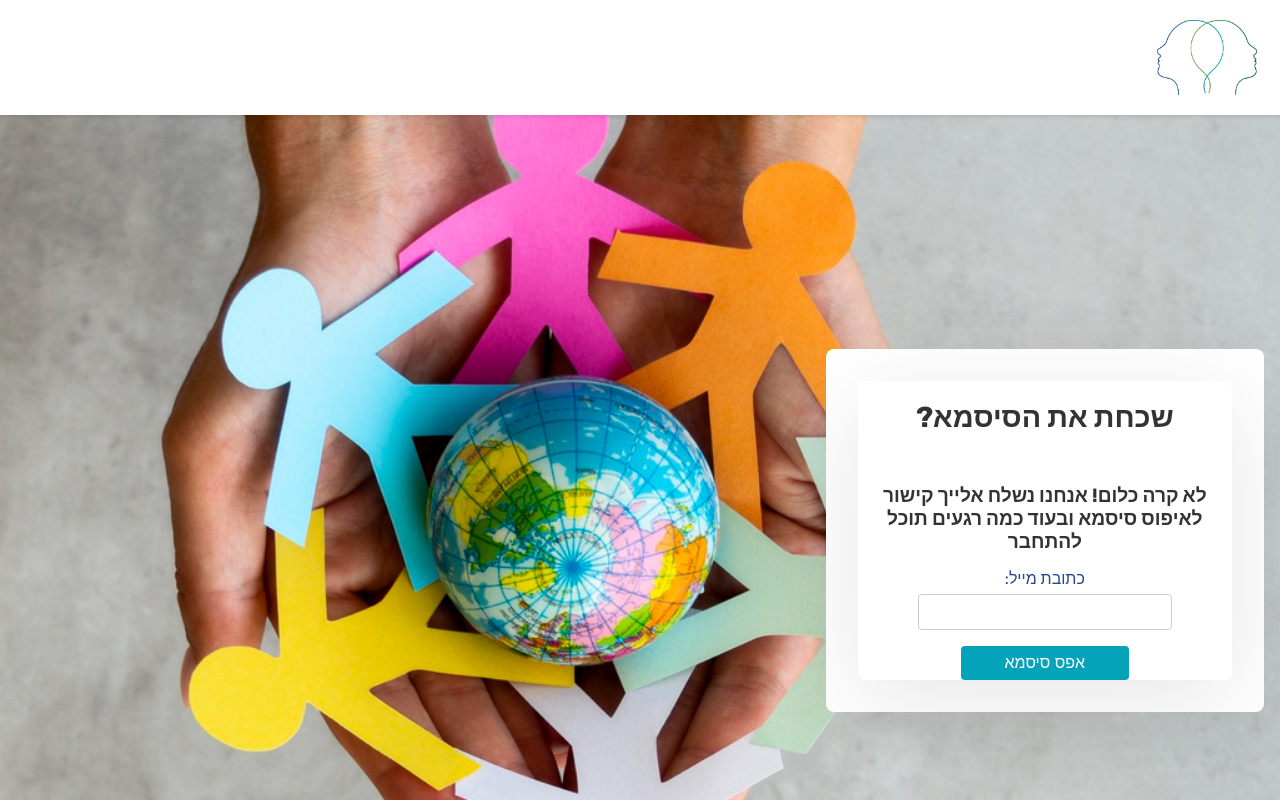
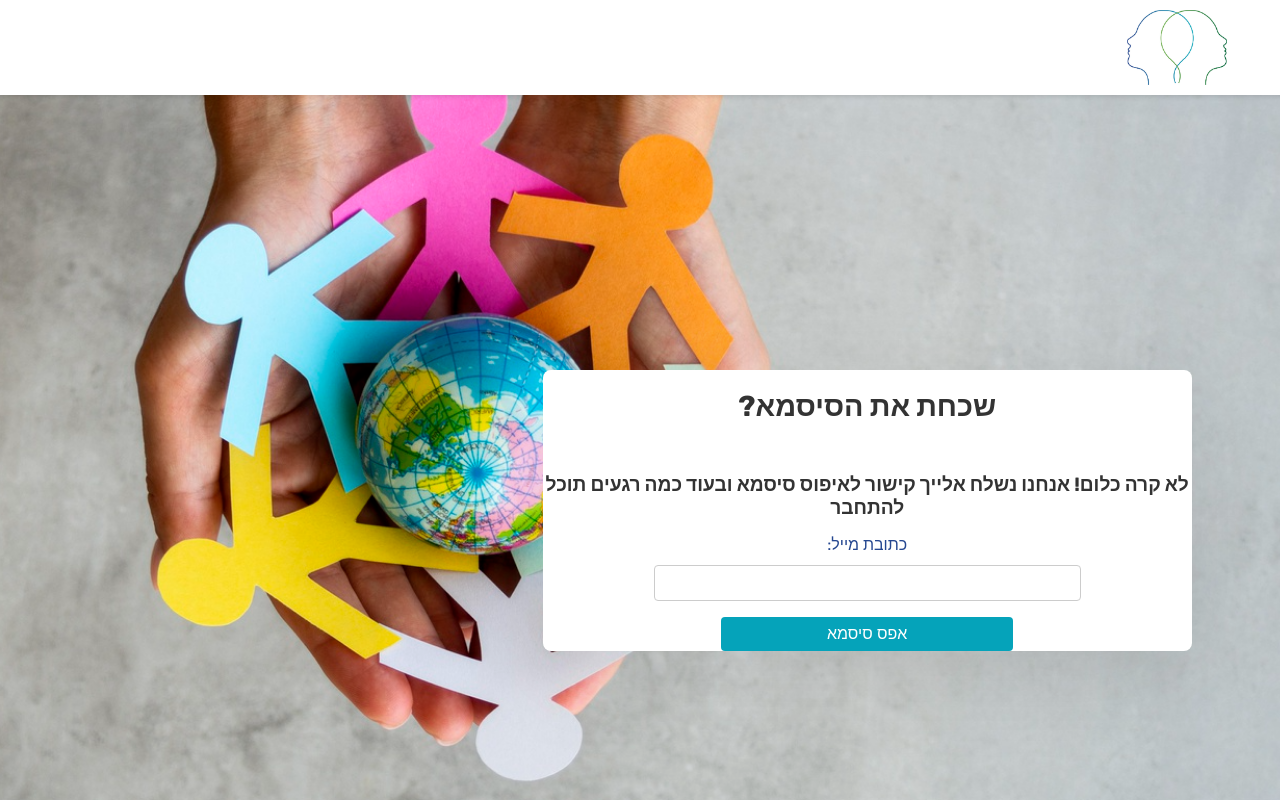
Before and after one commit to TzlilMa/Or-community-association, a React (Create React App) app in the folder my-app/: page /resetPassword in a window 1280 px wide. Shown: the top 800 px of the page. Built offline with nearby package versions, Linux system fonts and the light colour scheme; no server answers.

Commit message:
fix style

```diff
--- a/my-app/src/styles/Header.css
+++ b/my-app/src/styles/Header.css
@@ -6,7 +6,7 @@ header {
   display: flex;
   justify-content: space-between;
   align-items: center;
-  padding: 20px 40px; /* Add padding to the header */
+  padding: 10px; /* Add padding to the header */
   flex-direction: row-reverse;
 }
 
@@ -16,7 +16,7 @@ header {
   padding-right: 3%;
 }
 
-.left-section{
+.left-section {
   display: flex;
   flex-direction: row-reverse;
   align-items: center;
@@ -63,7 +63,7 @@ header {
   border: 2px solid #ffffff; /* Add border */
   cursor: pointer;
   font-size: 20px;
-  font-family: 'Rubik';
+  font-family: "Rubik";
   padding: 8px 16px; /* Add padding for better spacing */
   margin-bottom: 10px; /* Add margin between buttons */
   margin-left: 10px; /* Add margin between buttons */
@@ -77,8 +77,12 @@ header {
 }
 
 .nav-btn:hover {
-  background: linear-gradient(90deg, #0267c0 0%, #034b9c 100%); /* Gradient background color on hover */
-  color:white; /* Change text color on hover */
+  background: linear-gradient(
+    90deg,
+    #0267c0 0%,
+    #034b9c 100%
+  ); /* Gradient background color on hover */
+  color: white; /* Change text color on hover */
   border-radius: 20px;
 }
 
--- a/my-app/src/styles/loginPage.css
+++ b/my-app/src/styles/loginPage.css
@@ -5,9 +5,9 @@
   align-items: center; /* Center vertically */
   min-height: 100vh; /* Full viewport height */
   background: url("../assets/login_backround_cut.png") no-repeat; /* Set background image */
-  background-size: 120%; /* Adjust the percentage to zoom out more */
+  background-size: cover; /* Ensure background covers entire container */
   background-position: left center; /* Keep the image on the left */
-  padding-right: 10%; /* Space from the right edge for the form */
+  padding-right: 50px; /* Fixed padding from the right edge */
   box-sizing: border-box; /* Include padding in the width/height */
 }
 
--- a/my-app/src/styles/registrationForm.css
+++ b/my-app/src/styles/registrationForm.css
@@ -1,23 +1,29 @@
+body,
+html {
+  margin: 0;
+  padding: 0;
+  width: 100%;
+  height: 100%;
+}
+
+.registration-page {
+  position: relative;
+  display: flex;
+  justify-content: flex-end;
+  align-items: center;
+  width: 100%;
+  height: 100vh;
+}
+
 .gradient-background {
   position: absolute;
   top: 0;
   left: 0;
   width: 100%;
-  height: 120%;
-  background: url("../assets/login_backround_cut.png") no-repeat left center; /* Set background image */
+  height: 100%;
+  background: url("../assets/login_backround_cut.png") no-repeat center center; /* Center the image */
   background-size: cover; /* Cover the entire screen */
   z-index: -1; /* Ensure it's behind the form */
-  display: flex;
-  justify-content: flex-end; /* Align the form to the right */
-  align-items: center; /* Center vertically */
-}
-
-.registration-page {
-  display: flex;
-  justify-content: flex-end;
-  align-items: center;
-  width: 100%;
-  height: 100vh;
 }
 
 .registration-container {
@@ -26,9 +32,10 @@
   border-radius: 8px;
   box-shadow: 0 20px 100px rgba(0, 0, 0, 0.1);
   max-width: 30%;
-  width: 100%;
+  width: 25%;
+  height: 80%;
+  margin-right: 2rem; /* Add margin to move the form slightly left */
   z-index: 1; /* Ensure it's above the gradient */
-  margin-left: 5%; /* Increase the space from the right edge for the form */
 }
 
 .registration-container h2 {
--- a/my-app/src/styles/resetPwdPage.css
+++ b/my-app/src/styles/resetPwdPage.css
@@ -3,8 +3,8 @@
   top: 0;
   left: 0;
   width: 100%;
-  height: 120%;
-  background: url("../assets/login_backround_cut.png") no-repeat left center; /* Set background image */
+  height: 100%; /* Set height to 100% to cover the entire viewport */
+  background: url("../assets/login_backround_cut.png") no-repeat; /* Set background image */
   background-size: cover; /* Cover the entire screen */
   z-index: -1; /* Ensure it's behind the form */
   display: flex;
@@ -20,19 +20,9 @@
   height: 100vh;
 }
 
-.reset-container {
-  background-color: white;
-  padding: 2rem;
-  border-radius: 8px;
-  box-shadow: 0 20px 100px rgba(0, 0, 0, 0.1);
-  max-width: 30%;
-  width: 100%;
-  z-index: 1; /* Ensure it's above the gradient */
-  margin-left: 5%; /* Space from the left edge for the form */
-}
-
 .box-shadow {
-  width: 100%;
+  width: 90%;
+  height: 100%;
   background-color: white;
   border-radius: 8px;
   box-shadow: 0 20px 100px rgba(0, 0, 0, 0.1); /* Box shadow effect */
```
